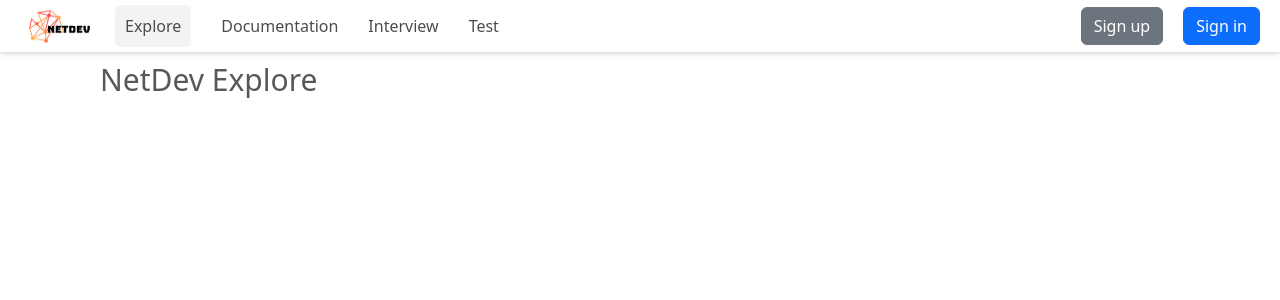
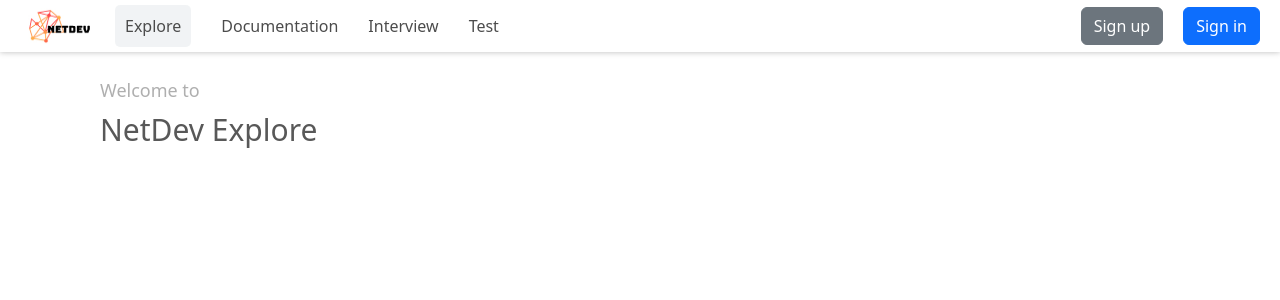
Before and after one commit to Navruzbek2103/.net, a React (Vite) app: page / in a window 1280 px wide. Shown: the top 300 px of the page. Built offline with nearby package versions, Linux system fonts and the light colour scheme.

Commit message:
Editted elements

```diff
--- a/src/components/Header/index.jsx
+++ b/src/components/Header/index.jsx
@@ -1,12 +1,13 @@
 import React from "react";
 import "./style.scss";
-import { NavLink } from "react-router-dom";
+import { NavLink, Link } from "react-router-dom";
 import SiteLogo from "./../../assets/images/site-logo.jpg";
 // import React, { useState } from 'react';
 import { useState } from "react";
 import Button from "react-bootstrap/Button";
 import Form from "react-bootstrap/Form";
 import Modal from "react-bootstrap/Modal";
+import Intro from "./../../components/Main/Intro"
 
 const index = () => {
   const [show, setShow] = useState(false);
@@ -215,14 +216,14 @@
         </Modal>
 
         <nav className="nav">
-          <a href="./../../../index.html" className="nav__link">
+          <Link to="/" className="nav__link">
             <img
               src={SiteLogo}
               title="Site logo"
               alt="site logo"
               className="nav__link-img"
             />
-          </a>
+          </Link>
           <ul className="nav__list">
             <li className="nav__item">
               <NavLink to="/" className="nav__item-link">
--- a/src/components/Main/Intro/style.scss
+++ b/src/components/Main/Intro/style.scss
@@ -2,6 +2,7 @@
   padding: 30px 0;
   // margin: 35px 20px;
   padding-left: 80px;
+  margin-top: 50px;
 
   &__title{
     font-size: 18px;
```
